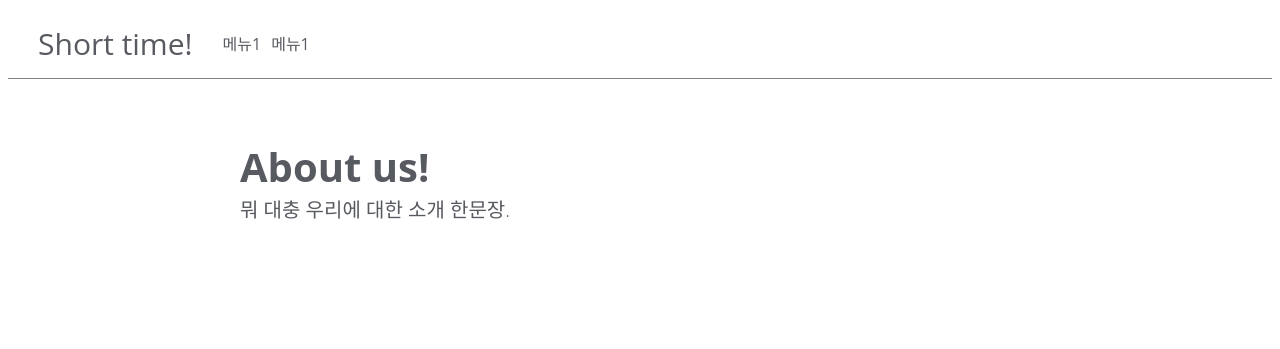
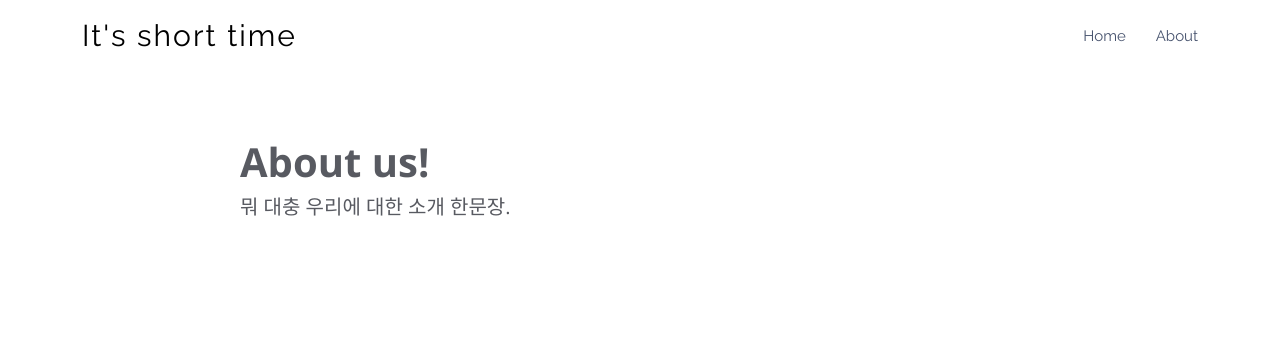
Before and after one commit to itsshorttime/Short-time, a Flask app: page /about in a window 1280 px wide. Shown: the top 349 px of the page. Run offline with Flask 3, Linux system fonts and the light colour scheme; some libraries are stand-ins or nearby versions.

Commit message:
nav plus

```diff
--- a/templates/about.html
+++ b/templates/about.html
@@ -1,5 +1,6 @@
-<!DOCTYPE html>
-<html>
+{% extends "base.html" %}
+
+{% block content %}
     <head>
         <meta charset="utf-8">
         <meta name="viewport" content="width=device-width">
@@ -7,23 +8,6 @@
         <link href="style.css" rel="stylesheet"
         type="text/css" />
         <style>
-            .nav {
-                height: 70px;
-                border-bottom: 1px solid gray;
-                display: flex;
-                align-items: center;
-            }
-
-            .nav-right-items {
-                display: flex;
-                margin-left: 20px;
-                margin-right: auto;
-            }
-
-            .nav-item {
-                margin-left:10px;
-            }
-
             .team-name {
                 margin-left: 30px;
                 font-size: 30px;
@@ -85,16 +69,7 @@
         </style>
     </head>
     <body>
-        <div class="nav">
-            <div class="team-name">
-                Short time!
-            </div>
-            <div class="nav-right-items">
-                <div class="nav-item">메뉴1</div>
-                <div class="nav-item">메뉴1</div>
-            </div>
 
-        </div>
         <div class="main">
             <div class="title">
                 About us!
@@ -198,4 +173,4 @@
         </div>
         <scropt src="scropt.js"></scropt>
     </body>
-</html>
+{% endblock %}
```
